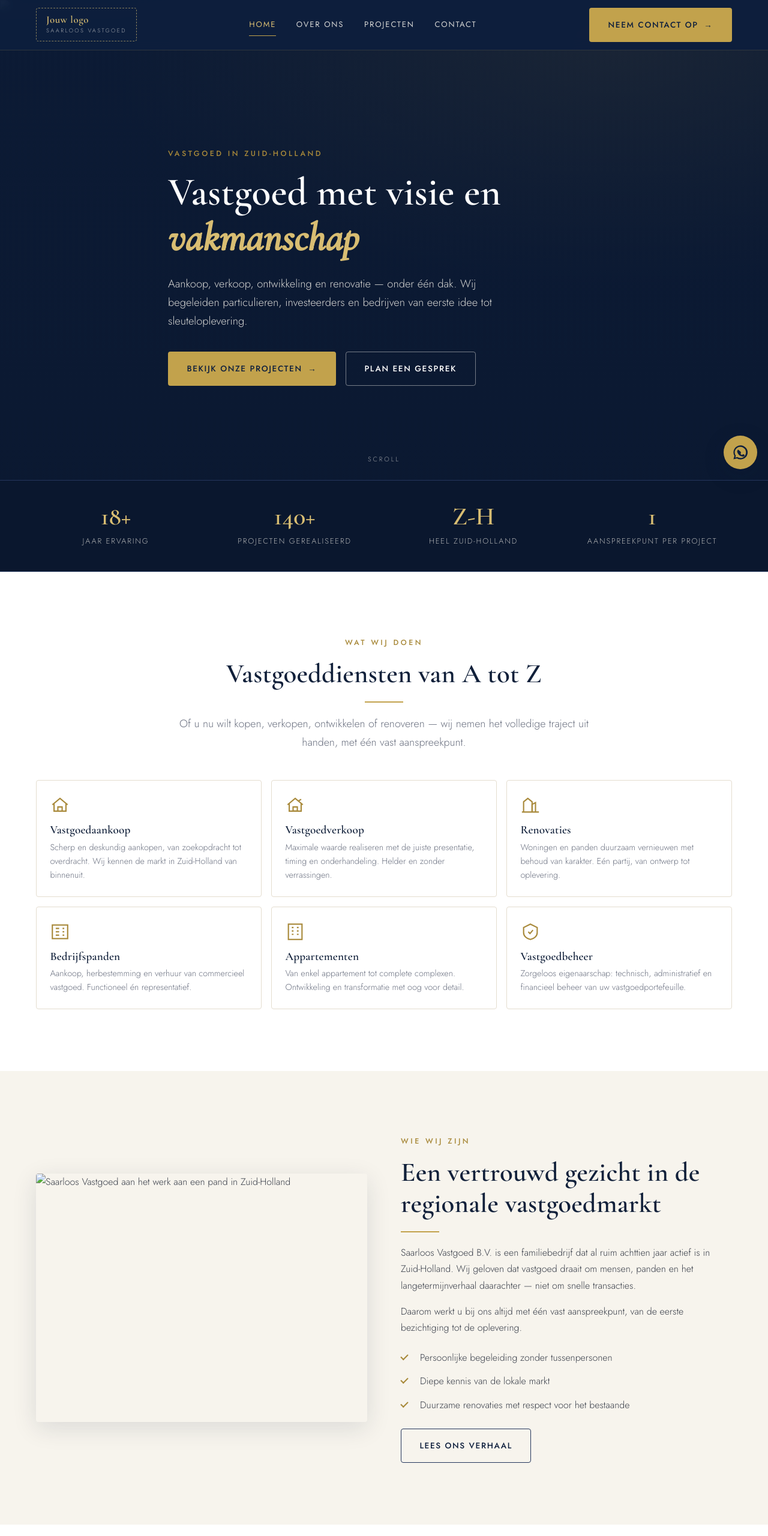
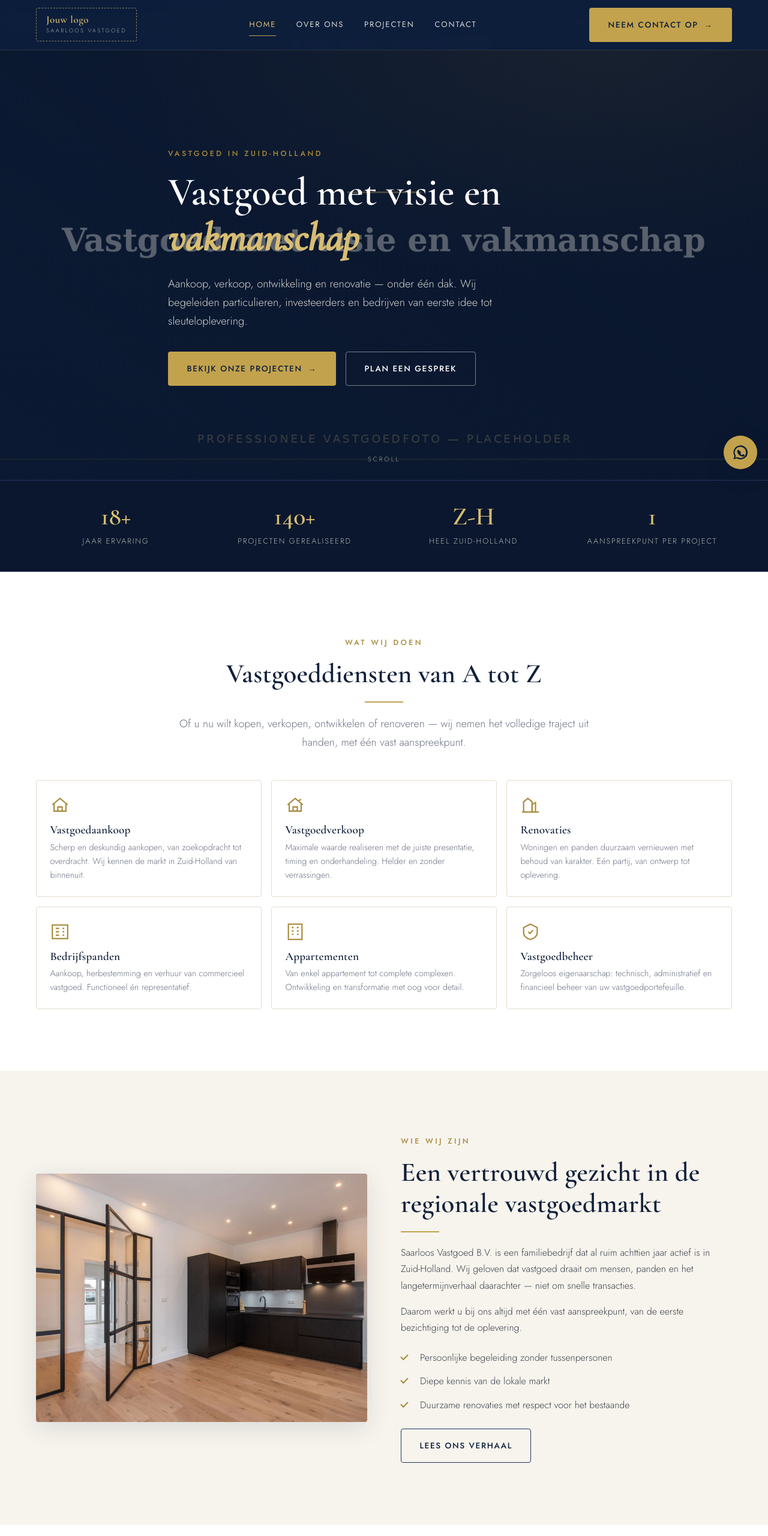
Before and after one commit to svanwijksolutions/saarloosvastgoed, a plain HTML site: page index.html in a window 1280 px wide. Shown: the top 2560 px of the page at 60% size. Drawn offline with nearby package versions, Linux system fonts and the light colour scheme.

Commit message:
Add files via upload

```diff
--- a/index.html
+++ b/index.html
@@ -12,7 +12,7 @@
 
   <meta property="og:title" content="Saarloos Vastgoed B.V. | Vastgoed in Zuid-Holland">
   <meta property="og:description" content="Aankoop, verkoop, ontwikkeling en renovatie van vastgoed in Zuid-Holland. Betrouwbaar en hoogwaardig, voor particulier en zakelijk.">
-  <meta property="og:image" content="https://www.saarloosvastgoedbv.nl/assets/images/og-image.webp">
+  <meta property="og:image" content="https://www.saarloosvastgoedbv.nl/assets/images/site/og-image.webp">
   <meta property="og:url" content="https://www.saarloosvastgoedbv.nl/index.html">
   <meta property="og:type" content="website">
   <meta property="og:locale" content="nl_NL">
@@ -29,7 +29,7 @@
     "@type": "RealEstateAgent",
     "name": "Saarloos Vastgoed B.V.",
     "url": "https://www.saarloosvastgoedbv.nl",
-    "image": "https://www.saarloosvastgoedbv.nl/assets/images/og-image.webp",
+    "image": "https://www.saarloosvastgoedbv.nl/assets/images/site/og-image.webp",
     "telephone": "+31612345678",
     "email": "info@saarloosvastgoedbv.nl",
     "priceRange": "€€€",
@@ -86,7 +86,7 @@
     <!-- HERO -->
     <section class="hero">
       <div class="hero__media">
-        <img src="assets/images/hero.webp" alt="Hoogwaardig vastgoedproject van Saarloos Vastgoed in Zuid-Holland" width="1600" height="900" loading="eager">
+        <img src="assets/images/site/hero.webp" alt="Hoogwaardig vastgoedproject van Saarloos Vastgoed in Zuid-Holland" width="1600" height="900" loading="eager">
       </div>
       <div class="hero__overlay"></div>
       <div class="container hero__inner">
@@ -161,7 +161,7 @@
       <div class="container">
         <div class="split">
           <div class="split__media reveal">
-            <img src="assets/images/over-pand.webp" alt="Saarloos Vastgoed aan het werk aan een pand in Zuid-Holland" width="1000" height="750" loading="lazy">
+            <img src="assets/images/site/huis.jpg" alt="Lichte, gerenoveerde woonkeuken met stalen taatsdeuren in een project van Saarloos Vastgoed" width="1030" height="687" loading="lazy">
           </div>
           <div class="split__body reveal">
             <p class="eyebrow">Wie wij zijn</p>
```
Also changed, not shown: assets/images/site/hero.webp (added), assets/images/site/huis.jpg (added), assets/images/site/og-image.webp (added), assets/images/site/over-pand.webp (added), assets/images/site/over-team.webp (added).
